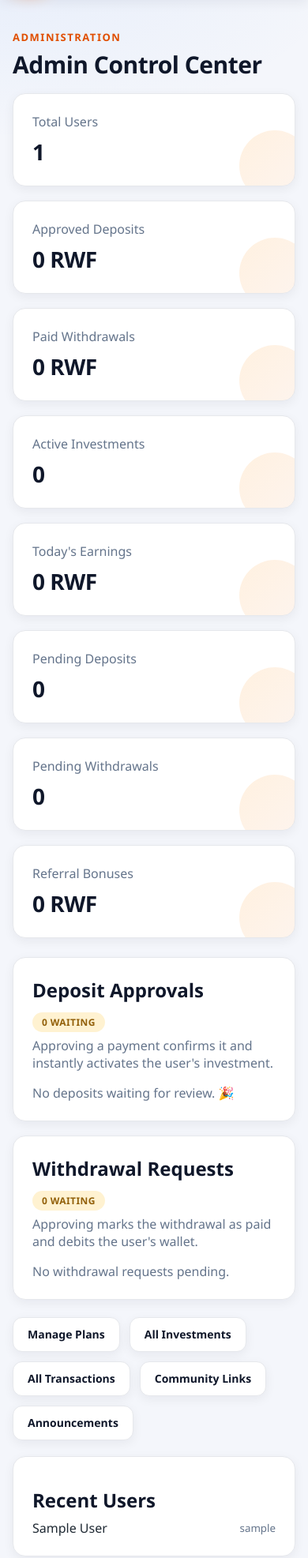
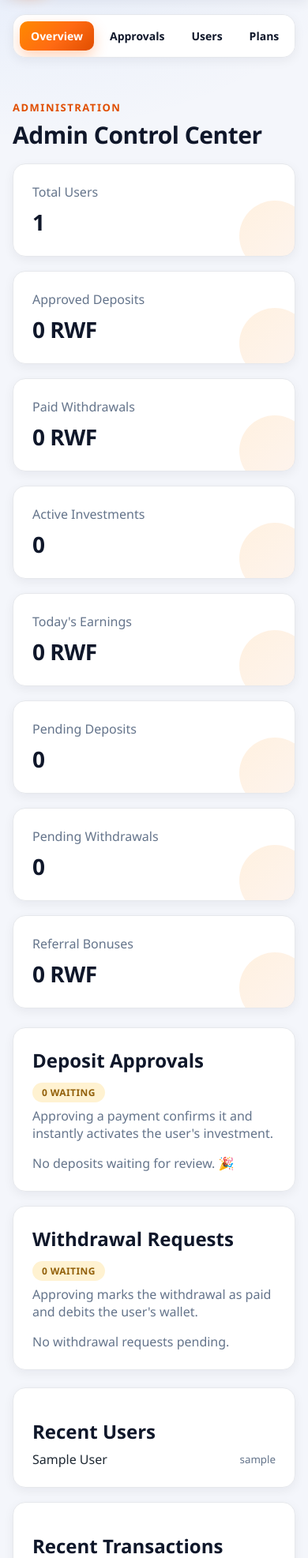
Before and after one commit to Obed200/investmentplatform, a Django app: page /dashboard/admin/ in a window 390 px wide. Shown: the part 69-2042 px from the top of the page at 79% size. Run offline with Django 5.2, Linux system fonts and the light colour scheme; the visitor is signed in with stand-in values (Sample User, id 1); data comes from the database, SQL or seed files in the repository; data that the repository does not hold is empty.

Commit message:
Add admin side navigation and a Manage Users page
- Introduce an admin shell layout (admin_base.html) with a sticky
  sidebar that collapses to a scrollable bar on mobile; a context
  processor surfaces live pending-approval badges on every admin page
- Move the admin dashboard and all management pages onto the sidebar
  layout, replacing the old horizontal tab nav and button shortcuts
- New Manage Users section: searchable/filterable list, per-user detail
  (wallet balances, investments, transactions, referrals) and
  suspend/reactivate + grant/revoke-admin actions, with guards that
  prevent acting on your own or an owner (superuser) account

Co-Authored-By: Claude Opus 4.8 <noreply@anthropic.com>

```diff
--- /dev/null
+++ b/dashboard/context_processors.py
@@ -0,0 +1,14 @@
+def admin_nav_badges(request):
+    """Expose pending-approval counts to the admin sidebar on every page."""
+    user = getattr(request, "user", None)
+    if not (user and user.is_authenticated and user.is_staff):
+        return {}
+    from payments.models import Deposit, Withdrawal
+
+    pending_deposits = Deposit.objects.filter(status=Deposit.PENDING).count()
+    pending_withdrawals = Withdrawal.objects.filter(status=Withdrawal.PENDING).count()
+    return {
+        "nav_pending_deposits": pending_deposits,
+        "nav_pending_withdrawals": pending_withdrawals,
+        "nav_pending_total": pending_deposits + pending_withdrawals,
+    }
--- a/dashboard/urls.py
+++ b/dashboard/urls.py
@@ -13,6 +13,12 @@ urlpatterns = [
     path('admin/deposit/<int:pk>/reject/', views.reject_deposit, name='reject_deposit'),
     path('admin/withdrawal/<int:pk>/approve/', views.approve_withdrawal, name='approve_withdrawal'),
     path('admin/withdrawal/<int:pk>/reject/', views.reject_withdrawal, name='reject_withdrawal'),
+
+    # Users
+    path('admin/users/', views.manage_users, name='manage_users'),
+    path('admin/users/<int:pk>/', views.user_detail, name='user_detail'),
+    path('admin/users/<int:pk>/toggle-active/', views.user_toggle_active, name='user_toggle_active'),
+    path('admin/users/<int:pk>/toggle-staff/', views.user_toggle_staff, name='user_toggle_staff'),
 
     # Investment plans
     path('admin/plans/', views.manage_plans, name='manage_plans'),
--- a/dashboard/views.py
+++ b/dashboard/views.py
@@ -1,6 +1,7 @@
 from django.contrib import messages
 from django.contrib.admin.views.decorators import staff_member_required
 from django.contrib.auth.decorators import login_required
+from django.contrib.auth.models import User
 from django.core.paginator import Paginator
 from django.db.models import Count, Q, Sum
 from django.shortcuts import get_object_or_404, redirect, render
@@ -59,6 +60,7 @@ def admin_dashboard(request):
         "pending_withdrawal_list": Withdrawal.objects.filter(status=Withdrawal.PENDING).select_related("user", "user__profile"),
         "recent_users": Profile.objects.select_related("user").order_by("-created_at")[:8],
         "recent_transactions": Transaction.objects.select_related("user")[:10],
+        "section": "overview",
     }
     return render(request, 'dashboard/admin_dashboard.html', context)
 
@@ -122,6 +124,77 @@ def reject_withdrawal(request, pk):
 # ==========================================================================
 # Management pages (in-dashboard CRUD, replacing the Django admin screens)
 # ==========================================================================
+
+# -------- Users --------
+@staff_member_required
+def manage_users(request):
+    users = User.objects.select_related("profile", "wallet").order_by("-date_joined")
+    q = request.GET.get("q", "").strip()
+    role = request.GET.get("role", "")
+    if q:
+        users = users.filter(
+            Q(username__icontains=q)
+            | Q(profile__full_name__icontains=q)
+            | Q(profile__phone_number__icontains=q)
+            | Q(profile__referral_code__icontains=q)
+        )
+    if role == "admin":
+        users = users.filter(is_staff=True)
+    elif role == "suspended":
+        users = users.filter(is_active=False)
+    page = Paginator(users, 25).get_page(request.GET.get("page"))
+    return render(request, "dashboard/manage/users.html", {
+        "page_obj": page, "section": "users", "q": q, "role": role,
+    })
+
+
+@staff_member_required
+def user_detail(request, pk):
+    account = get_object_or_404(User.objects.select_related("profile", "wallet"), pk=pk)
+    return render(request, "dashboard/manage/user_detail.html", {
+        "account": account, "section": "users",
+        "investments": account.investments.select_related("plan")[:20],
+        "transactions": account.transactions.all()[:20],
+        "referrals": Profile.objects.filter(referred_by=account).select_related("user"),
+    })
+
+
+def _guard_user_action(request, account):
+    """Return an error message if the acting admin may not modify this account."""
+    if account == request.user:
+        return "You cannot change your own account here."
+    if account.is_superuser:
+        return "Superuser accounts cannot be changed from this page."
+    return None
+
+
+@staff_member_required
+@require_POST
+def user_toggle_active(request, pk):
+    account = get_object_or_404(User, pk=pk)
+    error = _guard_user_action(request, account)
+    if error:
+        messages.error(request, error)
+    else:
+        account.is_active = not account.is_active
+        account.save(update_fields=["is_active"])
+        messages.success(request, f"{account.username} is now {'active' if account.is_active else 'suspended'}.")
+    return redirect(request.META.get("HTTP_REFERER") or "dashboard:manage_users")
+
+
+@staff_member_required
+@require_POST
+def user_toggle_staff(request, pk):
+    account = get_object_or_404(User, pk=pk)
+    error = _guard_user_action(request, account)
+    if error:
+        messages.error(request, error)
+    else:
+        account.is_staff = not account.is_staff
+        account.save(update_fields=["is_staff"])
+        messages.success(request, f"{account.username} is now {'an admin' if account.is_staff else 'a regular user'}.")
+    return redirect(request.META.get("HTTP_REFERER") or "dashboard:manage_users")
+
 
 # -------- Investment plans --------
 @staff_member_required
--- a/ribural/settings.py
+++ b/ribural/settings.py
@@ -76,6 +76,7 @@ TEMPLATES = [
                 'django.template.context_processors.request',
                 'django.contrib.auth.context_processors.auth',
                 'django.contrib.messages.context_processors.messages',
+                'dashboard.context_processors.admin_nav_badges',
             ],
         },
     },
--- a/static/css/style.css
+++ b/static/css/style.css
@@ -588,31 +588,80 @@ input:focus, select:focus, textarea:focus {
 .plan-summary .plan-price { font-size: 30px; font-weight: 900; color: var(--orange-dark); margin: 8px 0; }
 .plan-summary .detail-list { margin-top: 12px; }
 
-/* ------------------------------ Management pages ------------------------------ */
-.manage-nav {
+/* ------------------------------ Admin sidebar shell ------------------------------ */
+.admin-shell {
+    display: grid;
+    grid-template-columns: 240px minmax(0, 1fr);
+    gap: 24px;
+    align-items: start;
+}
+.admin-sidebar {
+    position: sticky;
+    top: 86px;
     display: flex;
-    flex-wrap: wrap;
-    gap: 8px;
-    padding: 8px;
-    margin-bottom: 20px;
+    flex-direction: column;
+    gap: 4px;
+    padding: 14px;
     background: var(--white);
     border: 1px solid var(--line);
-    border-radius: 14px;
+    border-radius: var(--radius);
     box-shadow: var(--shadow-sm);
-    overflow-x: auto;
 }
-.manage-nav a {
-    padding: 9px 16px;
+.sidebar-label {
+    margin: 12px 12px 4px;
+    font-size: 11px;
+    font-weight: 800;
+    letter-spacing: 1px;
+    text-transform: uppercase;
+    color: var(--muted);
+}
+.sidebar-label:first-child { margin-top: 2px; }
+.admin-sidebar a {
+    display: flex;
+    align-items: center;
+    gap: 10px;
+    padding: 10px 12px;
     border-radius: 10px;
     text-decoration: none;
     font-weight: 700;
     font-size: 14px;
     color: var(--night);
-    white-space: nowrap;
     transition: background .15s, color .15s;
 }
-.manage-nav a:hover { background: var(--brand-grad-soft); color: var(--orange-dark); }
-.manage-nav a.active { background: var(--brand-grad); color: var(--white); box-shadow: 0 6px 16px rgba(255,106,19,.3); }
+.admin-sidebar a .ico { width: 20px; text-align: center; font-size: 15px; opacity: .8; }
+.admin-sidebar a:hover { background: var(--brand-grad-soft); color: var(--orange-dark); }
+.admin-sidebar a.active { background: var(--brand-grad); color: var(--white); box-shadow: 0 8px 18px rgba(255,106,19,.28); }
+.admin-sidebar a.active .ico { opacity: 1; }
+.side-badge {
+    margin-left: auto;
+    min-width: 22px;
+    padding: 2px 7px;
+    border-radius: 999px;
+    text-align: center;
+    font-size: 12px;
+    font-weight: 900;
+    color: #92600a;
+    background: rgba(255, 183, 3, .28);
+}
+.admin-sidebar a.active .side-badge { color: var(--white); background: rgba(255,255,255,.28); }
+.admin-content { min-width: 0; }
+
+@media (max-width: 900px) {
+    .admin-shell { grid-template-columns: 1fr; gap: 16px; }
+    .admin-sidebar {
+        position: static;
+        flex-direction: row;
+        flex-wrap: nowrap;
+        overflow-x: auto;
+        gap: 6px;
+        padding: 8px;
+    }
+    .admin-sidebar .sidebar-label { display: none; }
+    .admin-sidebar a { white-space: nowrap; padding: 9px 14px; }
+    .admin-sidebar a .ico { display: none; }
+}
+
+/* ------------------------------ Management pages ------------------------------ */
 
 .manage-head {
     display: flex;
--- /dev/null
+++ b/templates/dashboard/admin_base.html
@@ -0,0 +1,33 @@
+{% extends 'base.html' %}
+
+{% block content %}
+<div class="admin-shell">
+    <aside class="admin-sidebar" id="adminSidebar">
+        <p class="sidebar-label">Admin Center</p>
+        <a href="{% url 'dashboard:admin_dashboard' %}" class="{% if section == 'overview' %}active{% endif %}">
+            <span class="ico">▦</span> Overview
+            {% if nav_pending_total %}<span class="side-badge">{{ nav_pending_total }}</span>{% endif %}
+        </a>
+        <a href="{% url 'dashboard:admin_dashboard' %}#approvals" class="{% if section == 'approvals' %}active{% endif %}">
+            <span class="ico">✔</span> Approvals
+            {% if nav_pending_total %}<span class="side-badge">{{ nav_pending_total }}</span>{% endif %}
+        </a>
+
+        <p class="sidebar-label">Manage</p>
+        <a href="{% url 'dashboard:manage_users' %}" class="{% if section == 'users' %}active{% endif %}"><span class="ico">👥</span> Users</a>
+        <a href="{% url 'dashboard:manage_plans' %}" class="{% if section == 'plans' %}active{% endif %}"><span class="ico">◆</span> Plans</a>
+        <a href="{% url 'dashboard:manage_investments' %}" class="{% if section == 'investments' %}active{% endif %}"><span class="ico">📈</span> Investments</a>
+        <a href="{% url 'dashboard:manage_transactions' %}" class="{% if section == 'transactions' %}active{% endif %}"><span class="ico">≣</span> Transactions</a>
+        <a href="{% url 'dashboard:manage_announcements' %}" class="{% if section == 'announcements' %}active{% endif %}"><span class="ico">📣</span> Announcements</a>
+        <a href="{% url 'dashboard:manage_community' %}" class="{% if section == 'community' %}active{% endif %}"><span class="ico">🔗</span> Community</a>
+
+        <p class="sidebar-label">Shortcuts</p>
+        <a href="{% url 'core:index' %}"><span class="ico">🏠</span> View site</a>
+        <a href="{% url 'dashboard:user_dashboard' %}"><span class="ico">👤</span> My dashboard</a>
+    </aside>
+
+    <section class="admin-content">
+        {% block admin_content %}{% endblock %}
+    </section>
+</div>
+{% endblock %}
--- a/templates/dashboard/admin_dashboard.html
+++ b/templates/dashboard/admin_dashboard.html
@@ -1,9 +1,9 @@
-{% extends 'base.html' %}
+{% extends 'dashboard/admin_base.html' %}
 {% load humanize %}
 
 {% block title %}Admin Center | Ribural{% endblock %}
 
-{% block content %}
+{% block admin_content %}
 <section class="section-head">
     <p class="eyebrow">Administration</p>
     <h1>Admin Control Center</h1>
@@ -21,7 +21,7 @@
 </section>
 
 <!-- ============ Deposit approvals: approving confirms the investment ============ -->
-<section class="panel" style="margin-top:24px;">
+<section class="panel" id="approvals" style="margin-top:24px;">
     <div style="display:flex; align-items:center; justify-content:space-between; gap:12px; flex-wrap:wrap;">
         <h2 style="margin:0;">Deposit Approvals</h2>
         <span class="badge pending">{{ pending_deposits_count }} waiting</span>
@@ -90,16 +90,7 @@
     {% endfor %}
 </section>
 
-<!-- ============ Management shortcuts ============ -->
-<section class="quick-actions" style="margin-top:22px;">
-    <a class="btn ghost" href="{% url 'dashboard:manage_plans' %}">Manage Plans</a>
-    <a class="btn ghost" href="{% url 'dashboard:manage_investments' %}">All Investments</a>
-    <a class="btn ghost" href="{% url 'dashboard:manage_transactions' %}">All Transactions</a>
-    <a class="btn ghost" href="{% url 'dashboard:manage_community' %}">Community Links</a>
-    <a class="btn ghost" href="{% url 'dashboard:manage_announcements' %}">Announcements</a>
-</section>
-
-<div class="dashboard-grid">
+<div class="dashboard-grid" style="margin-top:22px;">
     <article class="panel">
         <h2>Recent Users</h2>
         <ul class="list">
--- a/templates/dashboard/manage/announcements.html
+++ b/templates/dashboard/manage/announcements.html
@@ -1,10 +1,8 @@
-{% extends 'base.html' %}
+{% extends 'dashboard/admin_base.html' %}
 
 {% block title %}Announcements | Ribural{% endblock %}
 
-{% block content %}
-{% include 'dashboard/manage/_nav.html' %}
-
+{% block admin_content %}
 <div class="manage-head">
     <div>
         <p class="eyebrow">Broadcast</p>
--- a/templates/dashboard/manage/form.html
+++ b/templates/dashboard/manage/form.html
@@ -1,10 +1,8 @@
-{% extends 'base.html' %}
+{% extends 'dashboard/admin_base.html' %}
 
 {% block title %}{{ title }} | Ribural{% endblock %}
 
-{% block content %}
-{% include 'dashboard/manage/_nav.html' %}
-
+{% block admin_content %}
 <div class="manage-head">
     <div>
         <p class="eyebrow">Manage</p>
--- a/templates/dashboard/manage/investments.html
+++ b/templates/dashboard/manage/investments.html
@@ -1,11 +1,9 @@
-{% extends 'base.html' %}
+{% extends 'dashboard/admin_base.html' %}
 {% load humanize %}
 
 {% block title %}All Investments | Ribural{% endblock %}
 
-{% block content %}
-{% include 'dashboard/manage/_nav.html' %}
-
+{% block admin_content %}
 <div class="manage-head">
     <div>
         <p class="eyebrow">Portfolio</p>
--- a/templates/dashboard/manage/plans.html
+++ b/templates/dashboard/manage/plans.html
@@ -1,11 +1,9 @@
-{% extends 'base.html' %}
+{% extends 'dashboard/admin_base.html' %}
 {% load humanize %}
 
 {% block title %}Manage Plans | Ribural{% endblock %}
 
-{% block content %}
-{% include 'dashboard/manage/_nav.html' %}
-
+{% block admin_content %}
 <div class="manage-head">
     <div>
         <p class="eyebrow">Investment products</p>
--- a/templates/dashboard/manage/transactions.html
+++ b/templates/dashboard/manage/transactions.html
@@ -1,11 +1,9 @@
-{% extends 'base.html' %}
+{% extends 'dashboard/admin_base.html' %}
 {% load humanize %}
 
 {% block title %}All Transactions | Ribural{% endblock %}
 
-{% block content %}
-{% include 'dashboard/manage/_nav.html' %}
-
+{% block admin_content %}
 <div class="manage-head">
     <div>
         <p class="eyebrow">Ledger</p>
```
Also changed, not shown: templates/dashboard/manage/_nav.html (deleted, +0 -9 lines), templates/dashboard/manage/user_detail.html (added, +104 -0 lines), templates/dashboard/manage/users.html (added, +64 -0 lines).
